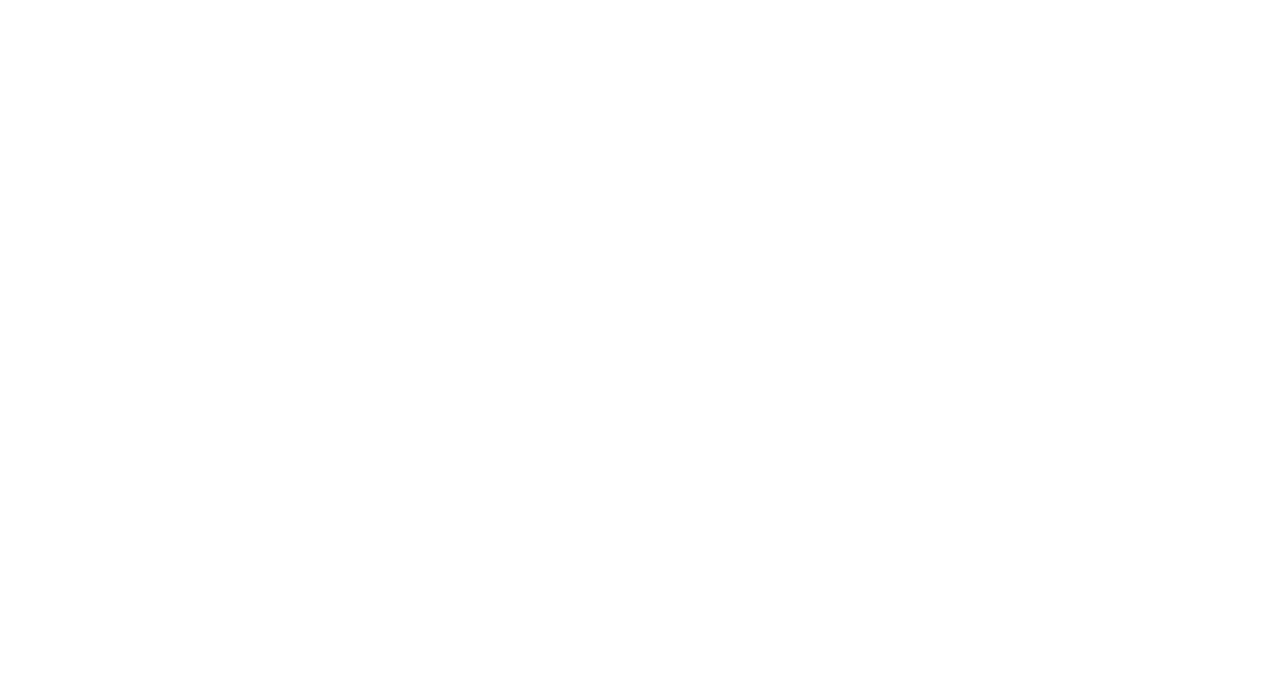
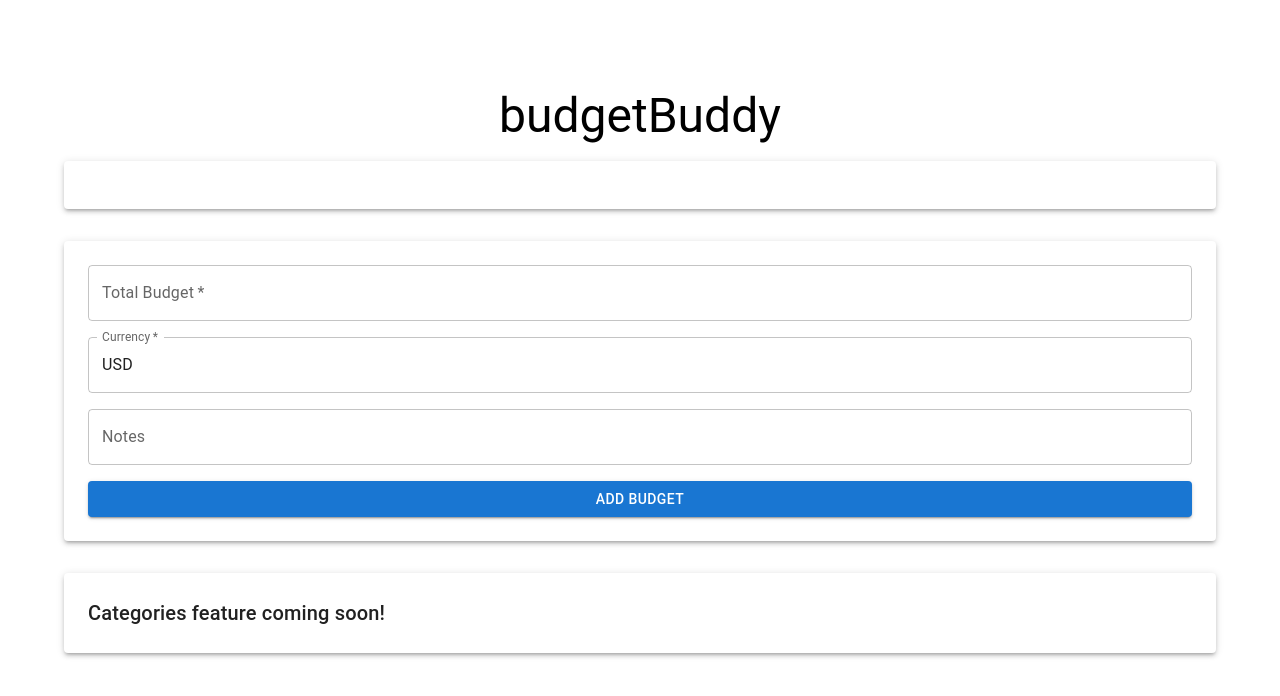
Before and after one commit to malicesand/LetsGeaux, a React app: page /budgetbuddy in a window 1280 px wide. Before the commit this address had no page. Shown: the top 696 px of the page. Built offline with nearby package versions, Linux system fonts and the light colour scheme; some icons are missing.

Commit message:
budget route added to main app.tsx

```diff
--- a/src/client/components/App.tsx
+++ b/src/client/components/App.tsx
@@ -19,7 +19,7 @@
 import Suggestions from './Suggestions.tsx'
 import ChatBot from './ChatBot.tsx'
 //! add other componenent imports BELOW this line
-
+import BudgetBuddy from './BudgetBuddy/BudgetBuddy.tsx';
 
 
 // interface ISetAuth {
@@ -75,7 +75,7 @@
         <Route path="/suggestions" element={<Suggestions/>}/>
         <Route path="/chatbot" element={<ChatBot/>}/>
         {/* add other paths BELOW this line */}
-
+        <Route path="/budgetbuddy" element={<BudgetBuddy />} />
 
       </Routes>
 // </Router>
--- /dev/null
+++ b/src/client/components/BudgetBuddy/BudgetCategories.tsx
@@ -0,0 +1,8 @@
+import React from 'react';
+import { Typography } from '@mui/material';
+
+const BudgetCategories: React.FC = () => (
+  <Typography variant="h6">Categories feature coming soon!</Typography>
+);
+
+export default BudgetCategories;
```
